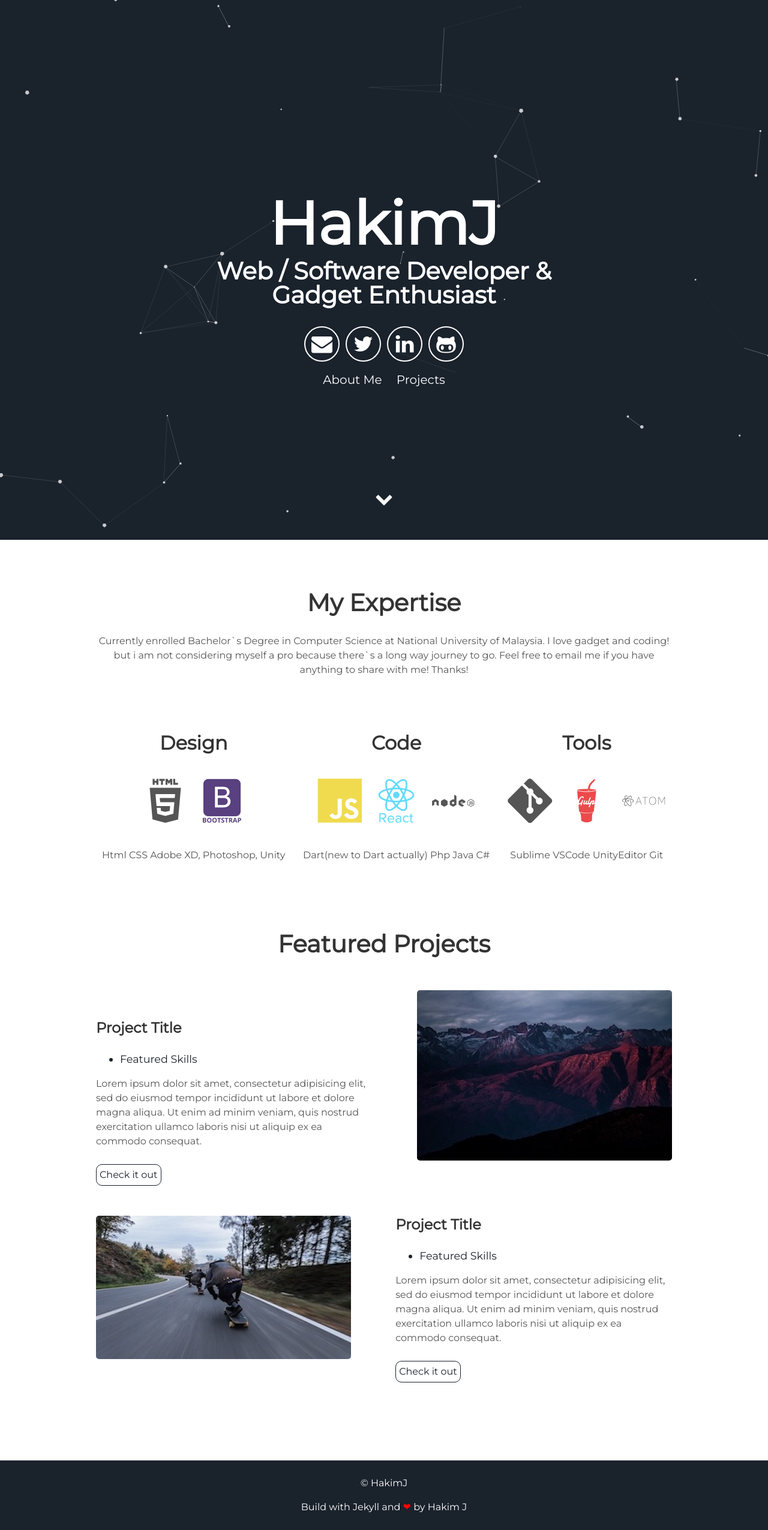
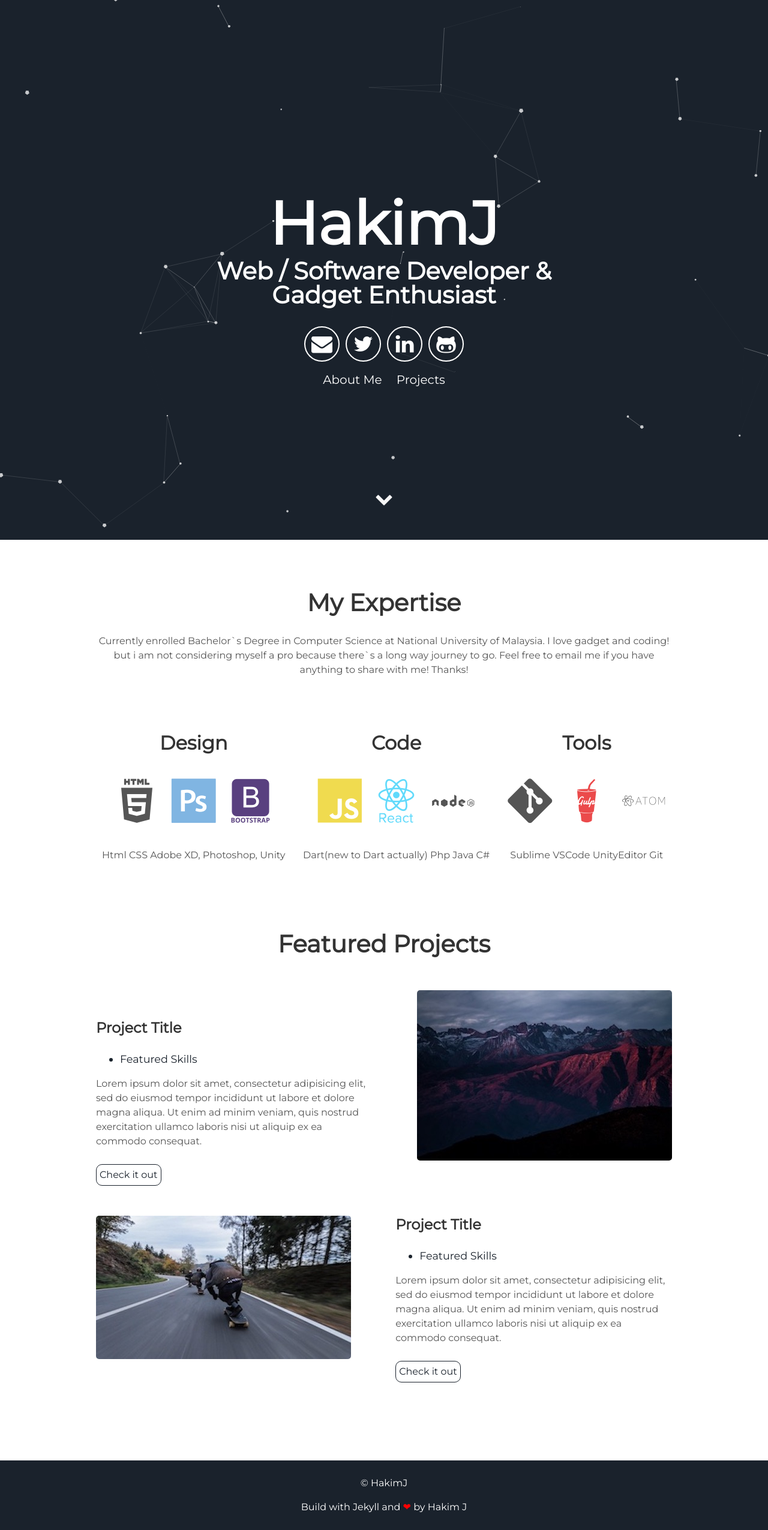
Before and after one commit to AbdulHakimJumari/hakimj.github.io, a Jekyll site: the page built from index.html, in a window 1280 px wide. Shown: the whole page at 60% size. Built offline with Jekyll 4.4.1, drawn with Linux system fonts in a browser that asks for light colours.

Commit message:
icon photoshop

```diff
--- a/_includes/about.html
+++ b/_includes/about.html
@@ -6,6 +6,7 @@
     <div class="tech">
       <h2>Design</h2>
       <i class="devicon-html5-plain-wordmark"></i>
+      <i class="devicon-photoshop-plain colored"></i>
       <i class="devicon-bootstrap-plain-wordmark colored"></i>
       <i class="devicon-css3-original-wordmark"></i>
       <p>Html CSS Adobe XD, Photoshop, Unity</p>
```
